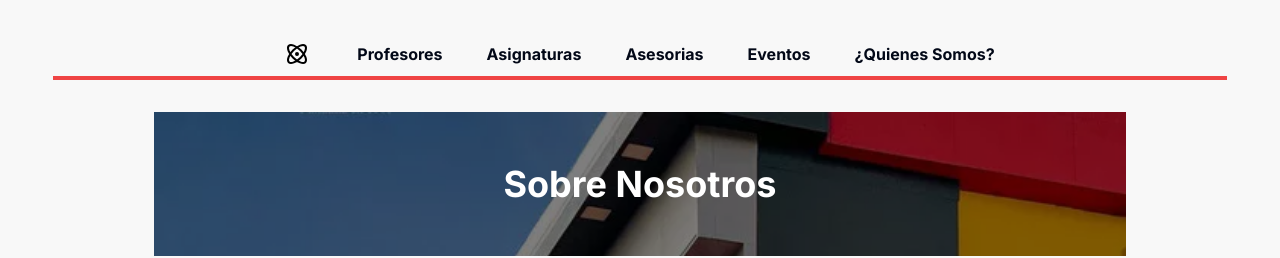
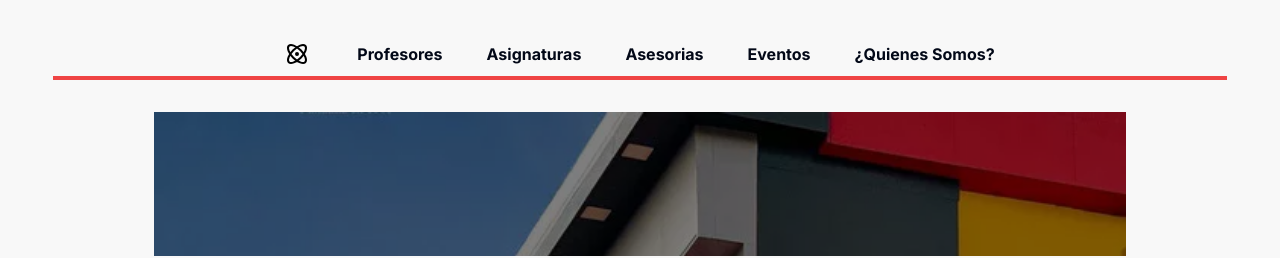
Before and after one commit to DuvanRozoParra/portfolio-cbtic, a Next.js app: page /about in a window 1280 px wide. Shown: the top 258 px of the page. Built offline with nearby package versions, Linux system fonts and the light colour scheme.

Commit message:
Update carousel.tsx

```diff
--- a/src/components/about/carousel.tsx
+++ b/src/components/about/carousel.tsx
@@ -101,7 +101,6 @@ export function CarouselAbout() {
           />
           <div className="absolute top-0 left-0 w-full h-full bg-black opacity-50"></div>
           <h1 className="absolute top-1/2 left-1/2 transform -translate-x-1/2 -translate-y-1/2 text-white text-4xl font-bold">
-            Sobre Nosotros
           </h1>
         </div>
         <section
```
